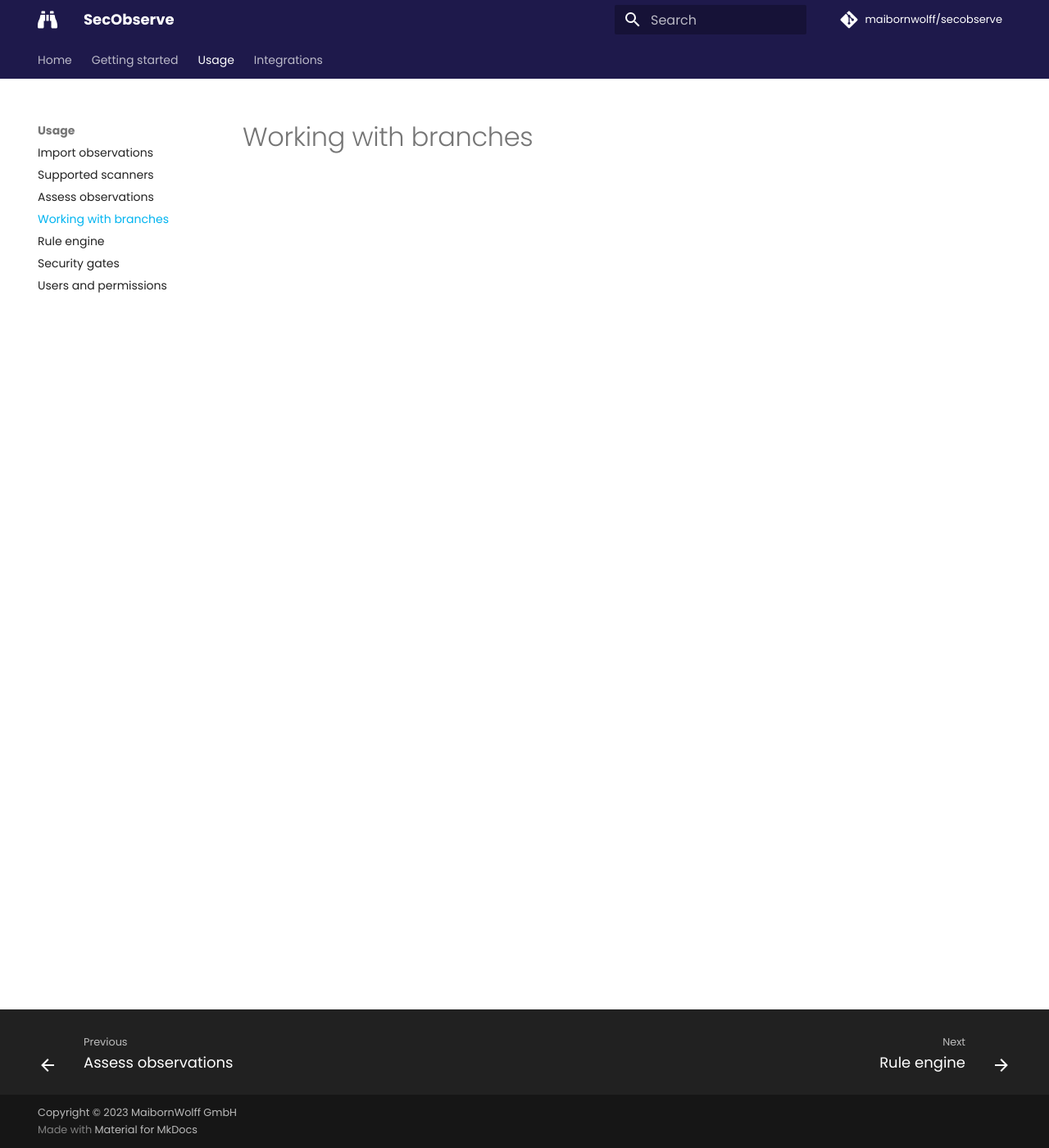
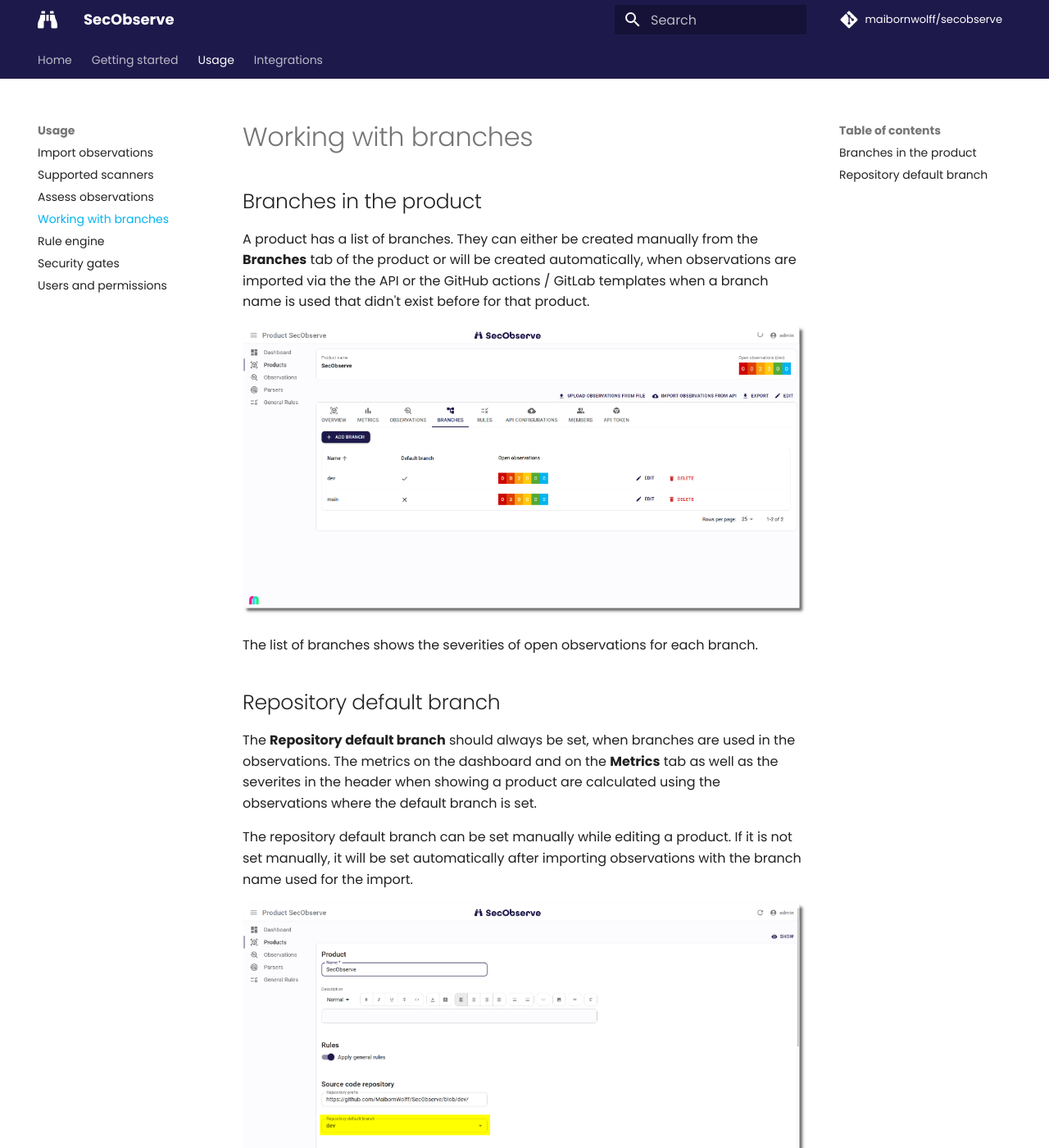
Before and after one commit to MaibornWolff/SecObserve, an MkDocs documentation site: the page built from docs/usage/branches.md, in a window 1280 px wide and 1400 px high. Shown: the whole window at 82% size. Built offline with MkDocs 1.6.1 and Material for MkDocs 9.7.7, drawn with Linux system fonts in a browser that asks for light colours; comment, search, counter and statistics services are not loaded.

Commit message:
chore: more work on documentation

```diff
--- a/docs/usage/branches.md
+++ b/docs/usage/branches.md
@@ -1 +1,17 @@
 # Working with branches
+
+## Branches in the product
+
+A product has a list of branches. They can either be created manually from the **Branches** tab of the product or will be created automatically, when observations are imported via the the API or the GitHub actions / GitLab templates when a branch name is used that didn't exist before for that product.
+
+![Branches in the product](../assets/images/screenshot_product_branches.png)
+
+The list of branches shows the severities of open observations for each branch.
+
+## Repository default branch
+
+The **Repository default branch** should always be set, when branches are used in the observations. The metrics on the dashboard and on the **Metrics** tab as well as the severites in the header when showing a product are calculated using the observations where the default branch is set.
+
+The repository default branch can be set manually while editing a product. If it is not set manually, it will be set automatically after importing observations with the branch name used for the import.
+
+![Branches in the product](../assets/images/screenshot_product_default_branch.png)
```
Also changed, not shown: docs/integrations/github_actions_and_templates.md (+2 -1 lines), docs/integrations/source_code_repositories.md (+1 -1 lines), docs/usage/import_observations.md (+3 -3 lines), docs/assets/images/screenshot_product_branches.png (added), docs/assets/images/screenshot_product_default_branch.png (added), 3 other files.
